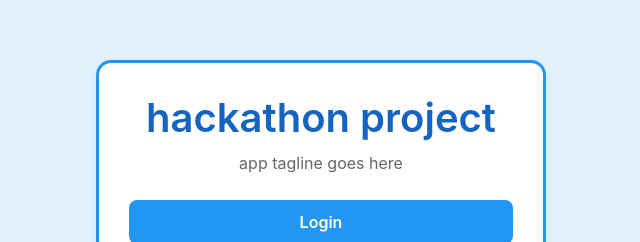
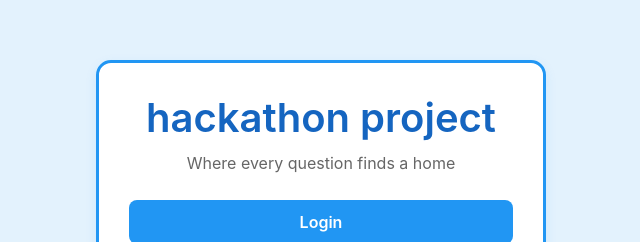
Before and after one commit to aadishsamir123/hacakthon-project, a React (Vite) app: page /welcome in a window 1280 px wide. Shown: the part 200-442 px from the top of the page, without its empty margins (319-959 px from the left). Built offline with nearby package versions, Linux system fonts and the light colour scheme; no server answers.

Commit message:
added appy tagline

```diff
--- a/src/pages/Welcome.jsx
+++ b/src/pages/Welcome.jsx
@@ -7,7 +7,7 @@ const Welcome = () => {
     <div className="welcome-container">
       <div className="welcome-content">
         <h1 className="app-name">hackathon project</h1>
-        <p className="app-tagline">app tagline goes here</p>
+        <p className="app-tagline">Where every question finds a home</p>
 
         <div className="welcome-buttons">
           <Link to="/login" className="btn btn-primary">
```
